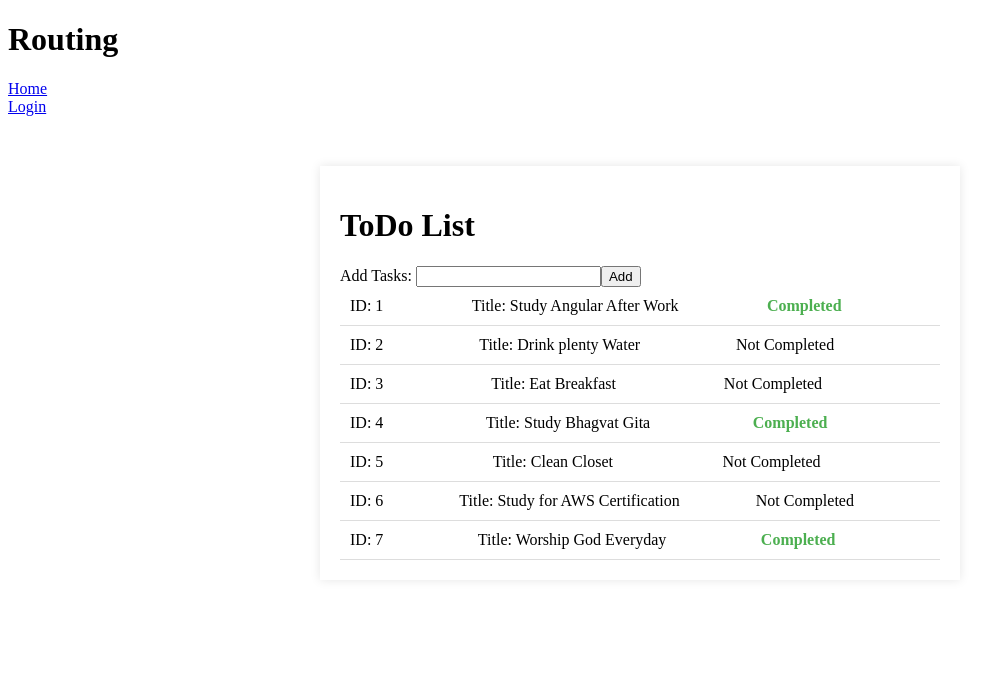
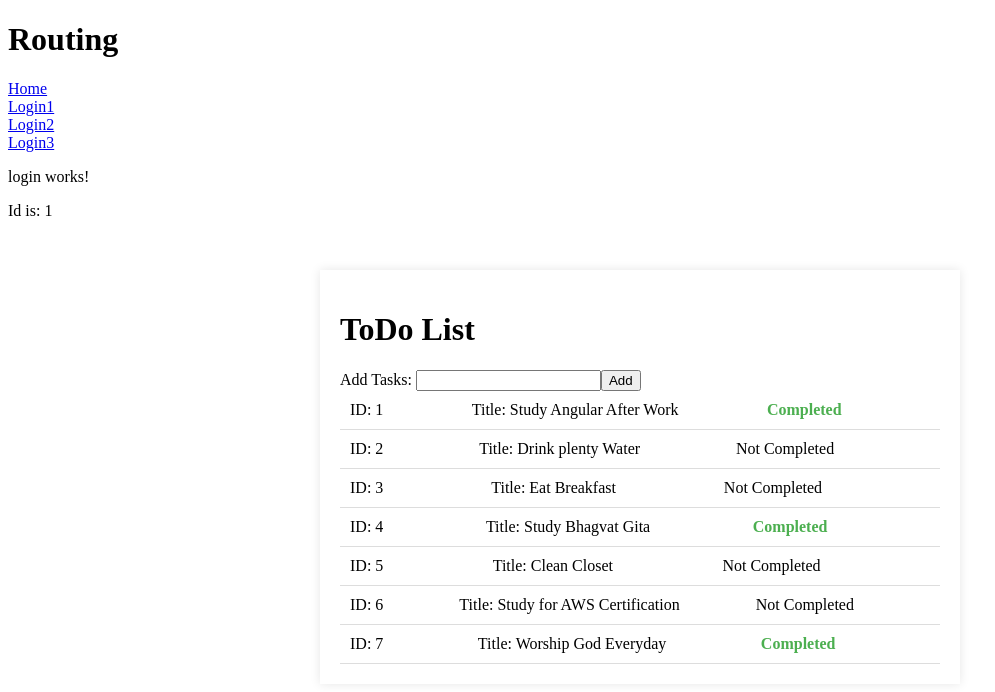
Before and after one commit to sansubed/ToDoUsingAngular, an Angular app: page /login/1 in a window 1280 px wide. Before the commit this address led to /. Shown: the top 692 px of the page, without its empty margins (0-995 px from the left). Built offline with nearby package versions, Linux system fonts and the light colour scheme; data requests are answered from the project's data file.

Commit message:
dynamic routing

```diff
--- a/src/app/app.component.html
+++ b/src/app/app.component.html
@@ -1,10 +1,11 @@
 <!-- app.component.html -->
 <h1>Routing</h1>
-  <div><a routerLink="home">Home</a></div>
+  <div><a routerLink="/home">Home</a></div>
+ <div> <a routerLink="/login/1">Login1</a></div>
+ <div> <a routerLink="/login/2">Login2</a></div>
+ <div> <a routerLink="/login/3">Login3</a></div>
+ <router-outlet></router-outlet>
 
- <div> <a routerLink="login">Login</a></div>
-
-  <router-outlet></router-outlet>
 
 <div class="todo-list">
     <h1>{{ title }}</h1>
--- a/src/app/login/login.component.html
+++ b/src/app/login/login.component.html
@@ -1 +1,2 @@
 <p>login works!</p>
+<p>Id is: {{Userid}}</p>
--- a/src/app/login/login.component.ts
+++ b/src/app/login/login.component.ts
@@ -1,10 +1,29 @@
-import { Component } from '@angular/core';
+import { Component, OnInit } from '@angular/core';
+import { ActivatedRoute } from '@angular/router';
 
 @Component({
   selector: 'app-login',
   templateUrl: './login.component.html',
   styleUrl: './login.component.scss'
 })
-export class LoginComponent {
+export class LoginComponent implements OnInit{
+  Userid:any;
+  constructor (private route: ActivatedRoute){}
+
+  ngOnInit(): void {
+    //Called after the constructor, initializing input properties, and the first call to ngOnChanges.
+    //Add 'implements OnInit' to the class
+    console.warn("The ID is",this.route.snapshot.paramMap.get('id'));
+    //Snapshot: Read the parameter one time, when the route does not change when displaying the component
+    this.Userid = this.route.snapshot.paramMap.get('id'); //this id must match from the path
+
+
+    //when the component needs to redraw parameters as they change,
+    //Observable:Read emitted parameters as they change
+    // this.route.paramMap.subscribe(
+    //   params => console.log(params.get('id'))
+    //   );
+
+  }
 
 }
--- /dev/null
+++ b/src/app/no-page-found/no-page-found.component.html
@@ -0,0 +1 @@
+<p>no-page-found works!</p>
```
Also changed, not shown: src/app/app-routing.module.ts (+17 -8 lines), src/app/app.module.ts (+5 -2 lines), src/app/no-page-found/no-page-found.component.ts (added, +10 -0 lines), src/app/todo.ts (+29 -0 lines), src/app/no-page-found/no-page-found.component.scss (added), 1 other file (tests, documents, lock files or other folders).
